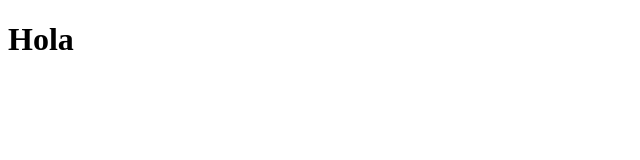
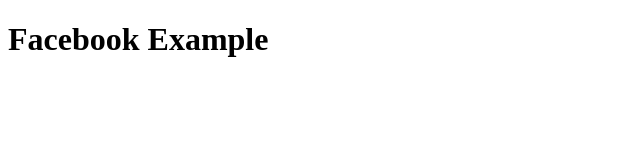
Before and after one commit to aalzatea/bc-facebook, a plain HTML site: page index.html in a window 1280 px wide. Shown: the whole page, without its empty margins (0-640 px from the left). Drawn offline with Linux system fonts and the light colour scheme.

Commit message:
Title has been added

```diff
--- a/index.html
+++ b/index.html
@@ -4,9 +4,9 @@
     <meta charset="UTF-8">
     <meta name="viewport" content="width=device-width, initial-scale=1.0">
     <meta http-equiv="X-UA-Compatible" content="ie=edge">
-    <title>Document</title>
+    <title>Facebook Example</title>
 </head>
 <body>
-    <h1>Hola</h1>
+    <h1>Facebook Example</h1>
 </body>
 </html>
```
